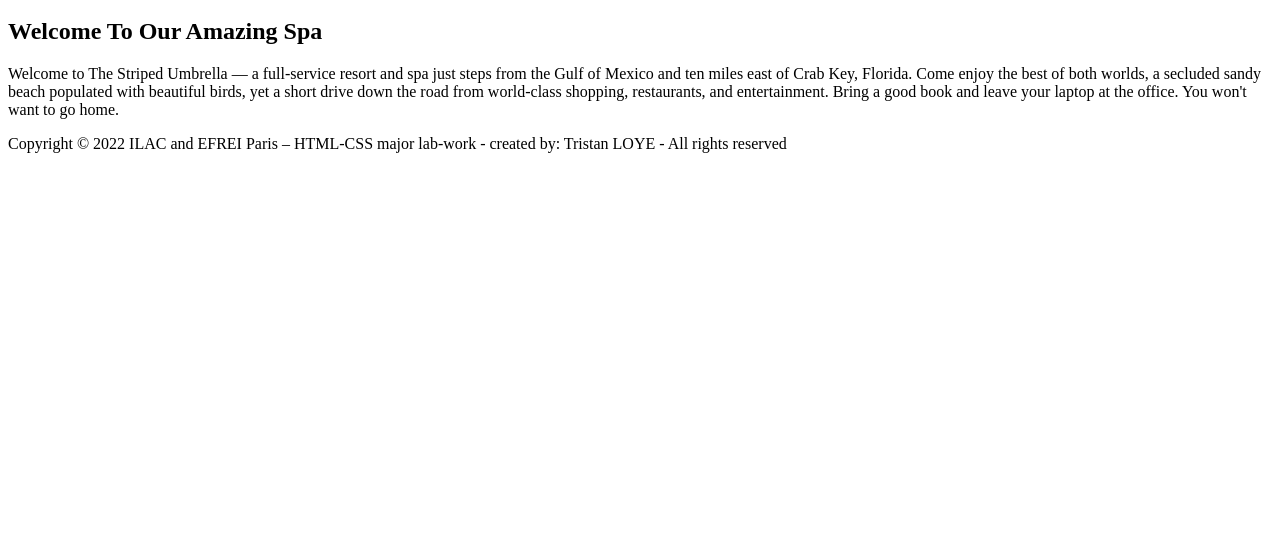
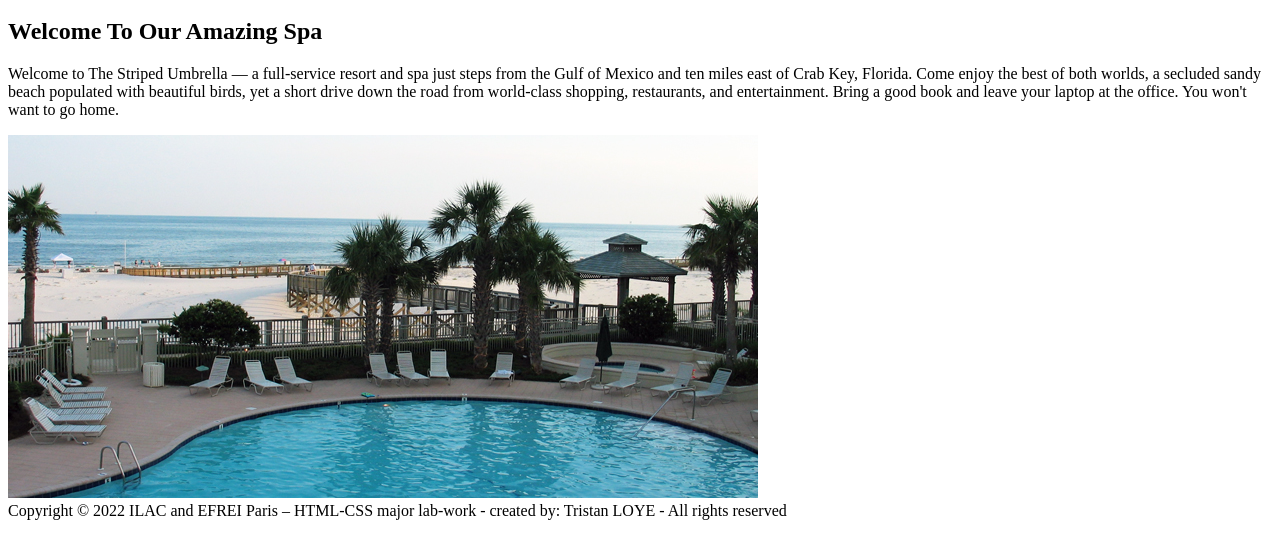
Before and after one commit to trisl01/L3-S5-LAB-Web, a plain HTML site: page index.html in a window 1280 px wide. Shown: the part 241-800 px from the top of the page. Drawn offline with Linux system fonts and the light colour scheme.

Commit message:
update add `<img>`

```diff
--- a/index.html
+++ b/index.html
@@ -25,6 +25,7 @@
       <main class="content">
         <h2>Welcome To Our Amazing Spa</h2>
         <p>Welcome to The Striped Umbrella — a full-service resort and spa just steps from the Gulf of Mexico and ten miles east of Crab Key, Florida. Come enjoy the best of both worlds, a secluded sandy beach populated with beautiful birds, yet a short drive down the road from world-class shopping, restaurants, and entertainment. Bring a good book and leave your laptop at the office. You won't want to go home.</p>
+        <img src="/assets/images/pool.jpg" alt="pool">
       </main>
       <footer>
         Copyright © 2022 ILAC and EFREI Paris – HTML-CSS major lab-work - created by: Tristan LOYE - All rights reserved
```
